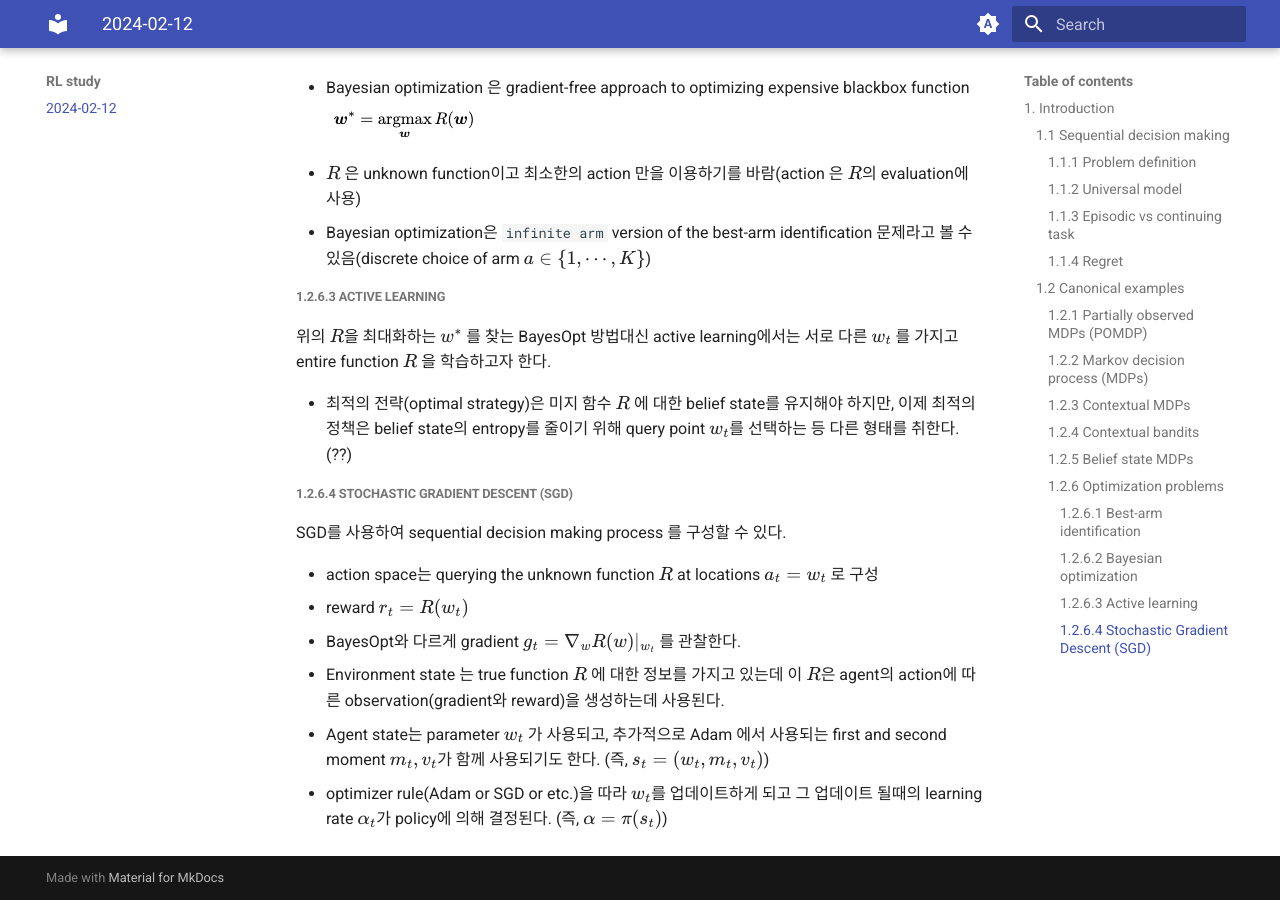
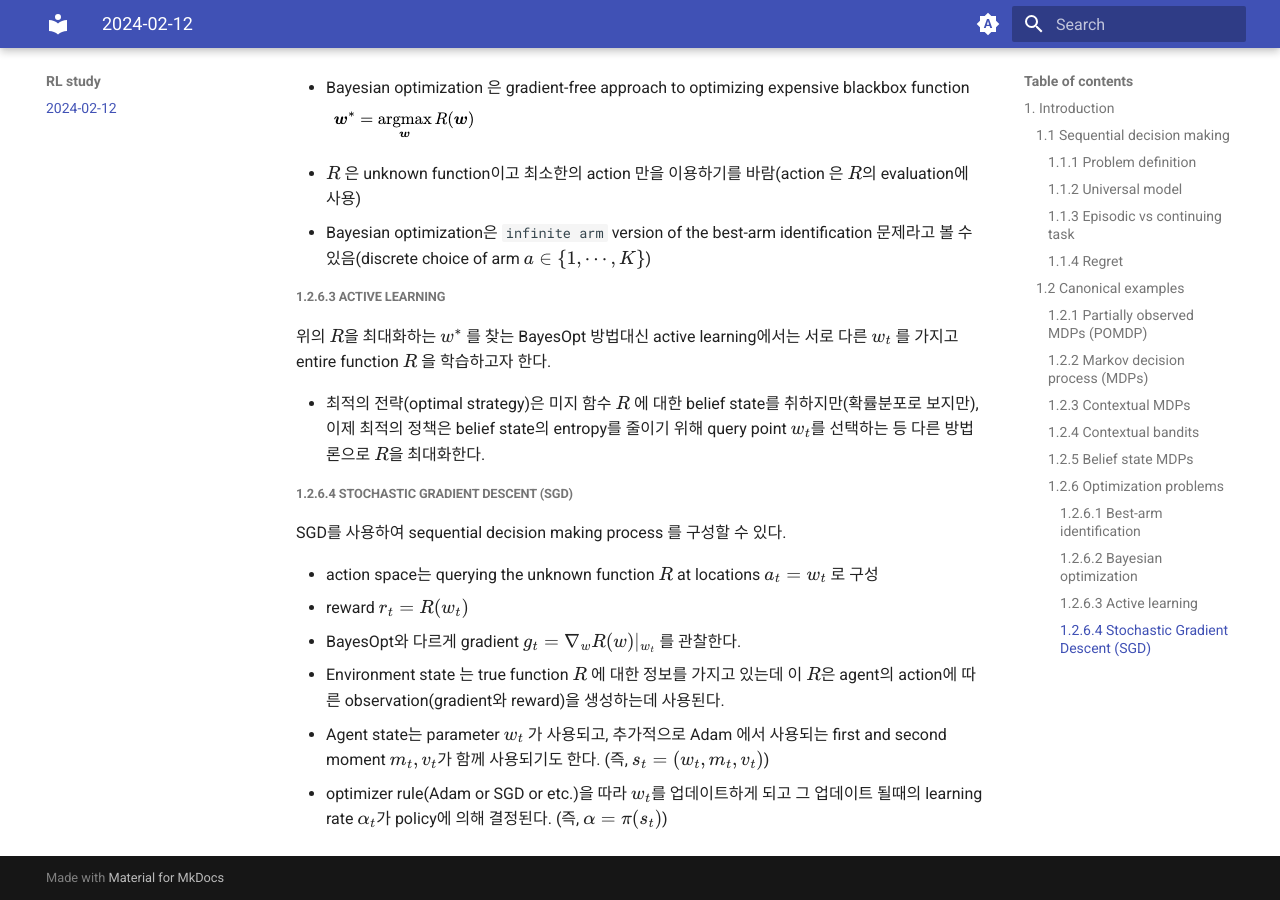
Before and after one commit to wise-hyunsoo/wise-hyunsoo.github.io, an MkDocs documentation site: the page built from docs/RL study/2024-02-12.md, in a window 1280 px wide and 900 px high, scrolled down 5926 px. Built offline with MkDocs 1.6.1 and Material for MkDocs 9.7.7, drawn with Linux system fonts in a browser that asks for light colours.

Commit message:
vault backup: 2025-02-14 10:36:19

```diff
--- a/docs/RL study/2024-02-12.md
+++ b/docs/RL study/2024-02-12.md
@@ -149,7 +149,7 @@ $$
 ##### 1.2.6.3 Active learning
 위의 $R$을 최대화하는 $w^*$ 를 찾는 BayesOpt 방법대신 active learning에서는 서로 다른 $w_t$ 를 가지고 entire function $R$ 을 학습하고자 한다.
 
-- 최적의 전략(optimal strategy)은 미지 함수 $R$ 에 대한 belief state를 유지해야 하지만, 이제 최적의 정책은 belief state의 entropy를 줄이기 위해 query point $w_t$를 선택하는 등 다른 형태를 취한다.(??)
+- 최적의 전략(optimal strategy)은 미지 함수 $R$ 에 대한 belief state를 취하지만(확률분포로 보지만), 이제 최적의 정책은 belief state의 entropy를 줄이기 위해 query point $w_t$를 선택하는 등 다른 방법론으로 $R$을 최대화한다.
 
 ##### 1.2.6.4 Stochastic Gradient Descent (SGD)
 SGD를 사용하여 sequential decision making process 를 구성할 수 있다.
```
